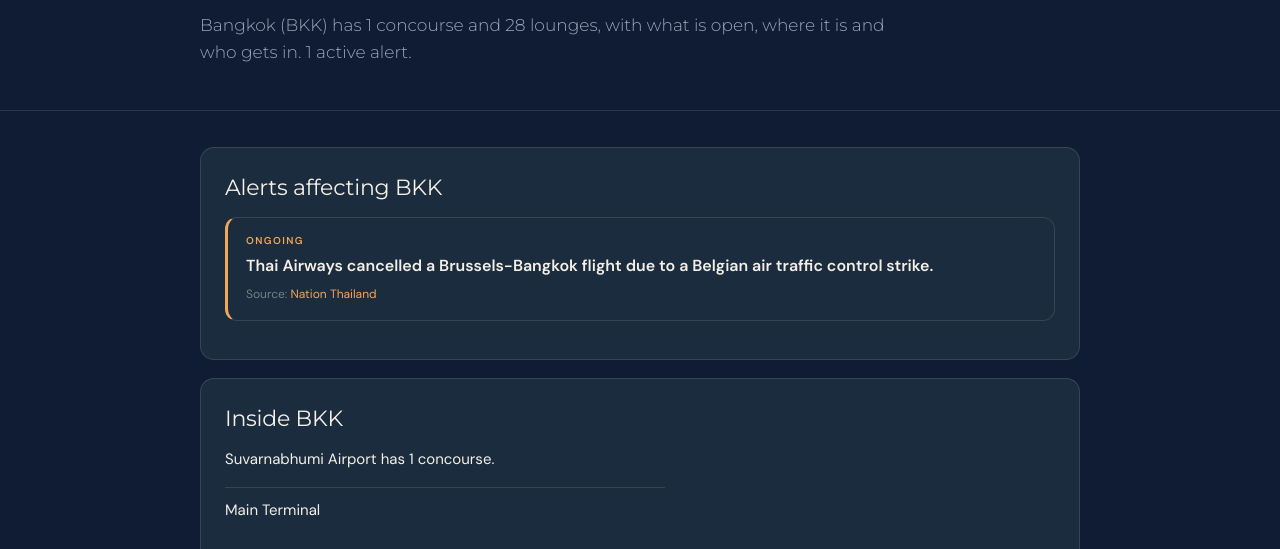
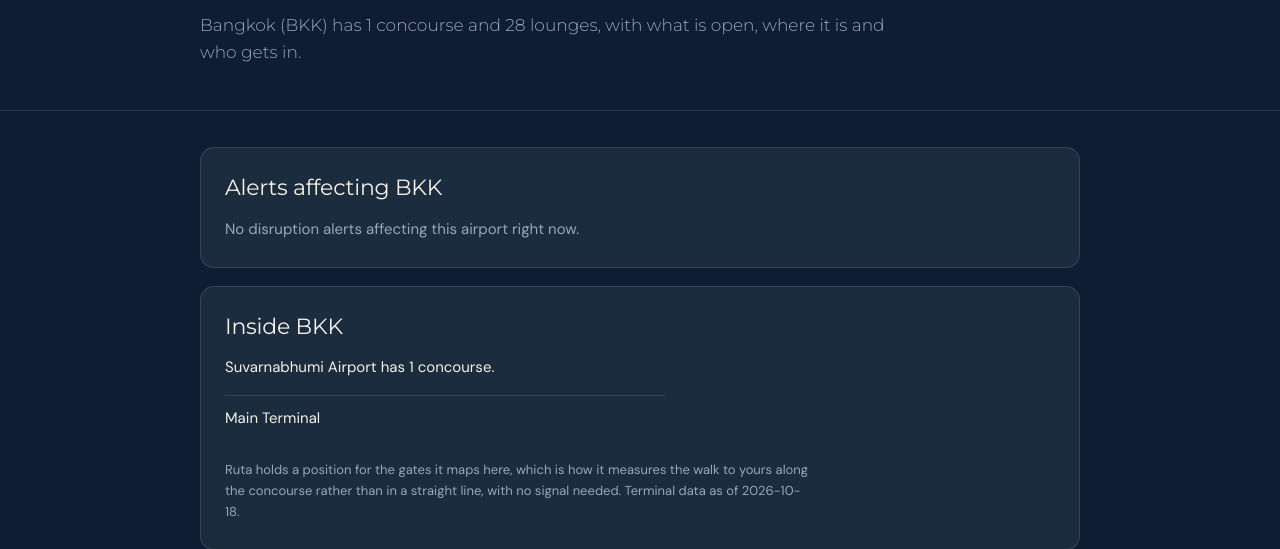
Before and after one commit to Kaylei2026/rutatravels.com, a plain HTML site: page live/bangkok-bkk/index.html in a window 1280 px wide. Shown: the part 213-762 px from the top of the page. Drawn offline with Linux system fonts and the light colour scheme.

Commit message:
Bake /live board and airport pages 2026-11-26 02:45 UTC

```diff
--- a/live/bangkok-bkk/index.html
+++ b/live/bangkok-bkk/index.html
@@ -4,14 +4,14 @@
 <meta charset="utf-8">
 <meta name="viewport" content="width=device-width, initial-scale=1">
 <title>Bangkok (BKK) Airport Guide: Terminals and Lounges | Ruta Travels</title>
-<meta name="description" content="Bangkok (BKK) has 1 concourse and 28 lounges, with what is open, where it is and who gets in. 1 active alert.">
+<meta name="description" content="Bangkok (BKK) has 1 concourse and 28 lounges, with what is open, where it is and who gets in.">
 <meta name="robots" content="index, follow, max-image-preview:large">
 <link rel="canonical" href="https://rutatravels.com/live/bangkok-bkk/">
 <link rel="icon" type="image/png" sizes="32x32" href="/favicon-32x32.png">
 <link rel="apple-touch-icon" href="/apple-touch-icon.png">
 <meta property="og:type" content="website">
 <meta property="og:title" content="Bangkok (BKK) airport guide">
-<meta property="og:description" content="Bangkok (BKK) has 1 concourse and 28 lounges, with what is open, where it is and who gets in. 1 active alert.">
+<meta property="og:description" content="Bangkok (BKK) has 1 concourse and 28 lounges, with what is open, where it is and who gets in.">
 <meta property="og:url" content="https://rutatravels.com/live/bangkok-bkk/">
 <meta property="og:site_name" content="Ruta Travels">
 <meta property="og:image" content="https://rutatravels.com/photos/25.jpg">
@@ -158,7 +158,7 @@ a.sib:focus-visible{outline:2px solid var(--gold);outline-offset:3px}
 <section class="hero">
   <div class="hero-body">
     <h1>Bangkok (BKK) airport guide</h1>
-    <p class="lede">Bangkok (BKK) has 1 concourse and 28 lounges, with what is open, where it is and who gets in. 1 active alert.</p>
+    <p class="lede">Bangkok (BKK) has 1 concourse and 28 lounges, with what is open, where it is and who gets in.</p>
   </div>
 </section>
 
@@ -167,7 +167,7 @@ a.sib:focus-visible{outline:2px solid var(--gold);outline-offset:3px}
 
 
 
-  <section class="card" aria-label="Alerts"><h2>Alerts affecting BKK</h2><div class="alert"><div class="when">Ongoing</div><div class="atitle">Thai Airways cancelled a Brussels-Bangkok flight due to a Belgian air traffic control strike.</div><div class="ameta">Source: <a href="https://news.google.com/rss/articles/CBMiYkFVX3lxTFBxbE1JTDk2OVZTNTl0b1h6Vl9KMzJpbTUxMzRKaldkX204Qk5Qa2FIVTZ5NUpLeXJLa3J3ZFoySC1peC1Vemd2bmt3QUZYVFhoVmJoNFBWdk9mWW83NUJZUEln?oc=5" target="_blank" rel="noopener nofollow">Nation Thailand</a></div></div></section>
+  <section class="card" aria-label="Alerts"><h2>Alerts affecting BKK</h2><p class="apt-none">No disruption alerts affecting this airport right now.</p></section>
 
   <section class="card" aria-label="Inside BKK"><h2>Inside BKK</h2><p class="apt-lay">Suvarnabhumi Airport has 1 concourse.</p><ul class="terms-l" aria-label="Concourse at BKK"><li>Main Terminal</li></ul><p class="apt-method">Ruta holds a position for the gates it maps here, which is how it measures the walk to yours along the concourse rather than in a straight line, with no signal needed. Terminal data as of 2026-10-18.</p></section>
 
```
Also changed, not shown: live/index.html (+2 -2 lines).
